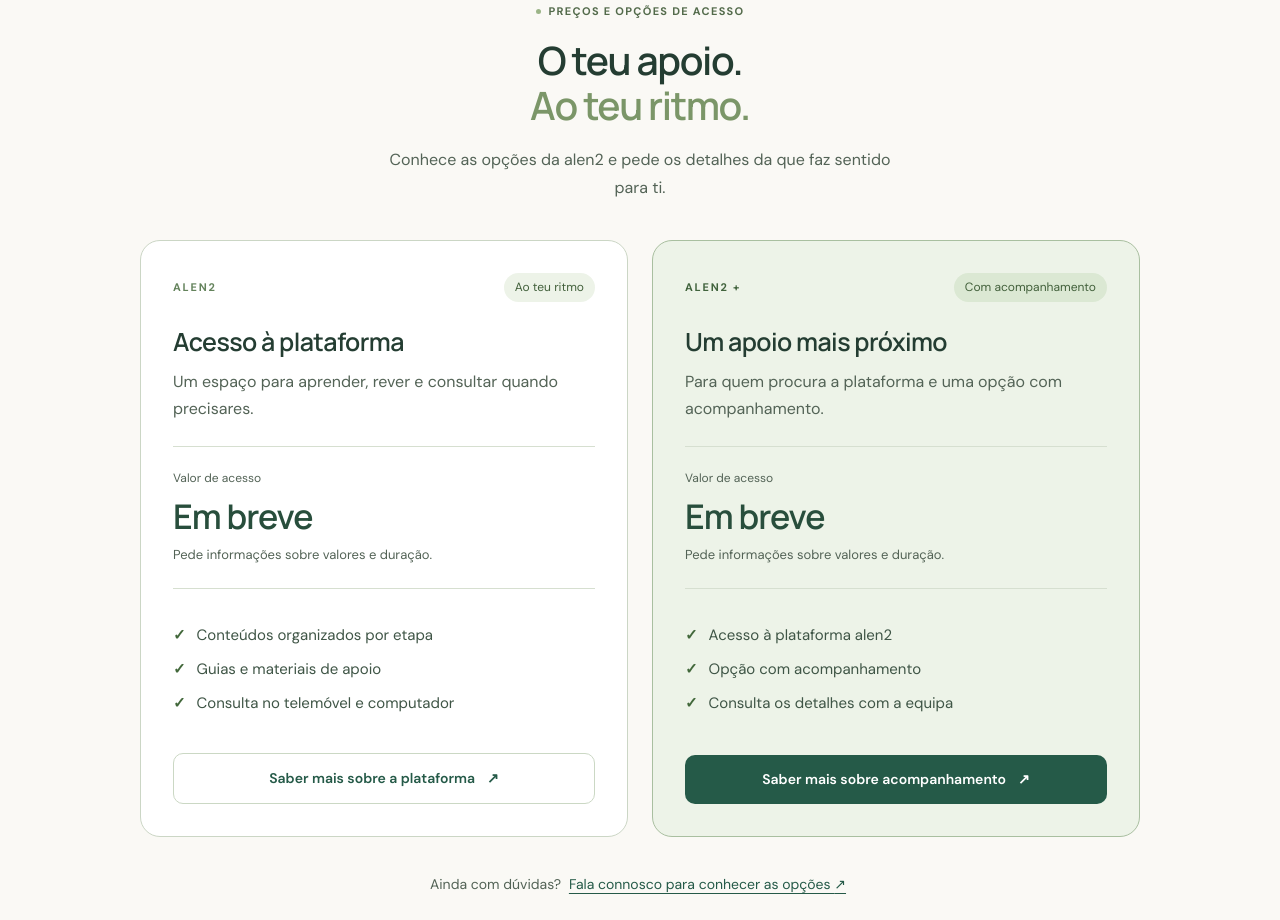
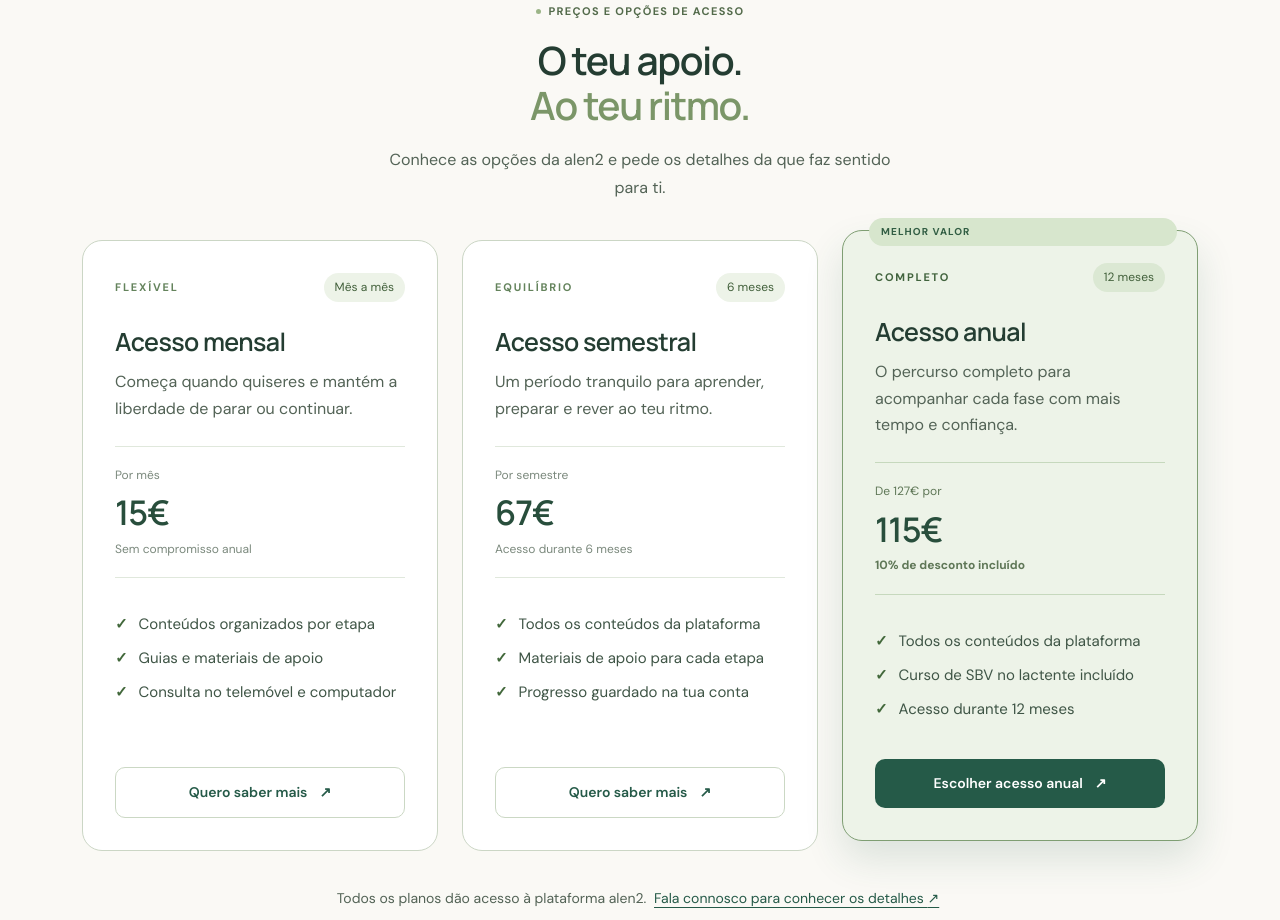
Before and after one commit to MiguelMendesDA/elo_site, a plain HTML site: page index.html in a window 1280 px wide. Shown: the part 1944-2864 px from the top of the page. Drawn offline with Linux system fonts and the light colour scheme.

Commit message:
Add platform pricing plans and annual SBV offer

```diff
--- a/index.html
+++ b/index.html
@@ -80,24 +80,33 @@
           <p class="section-lead">Conhece as opções da alen2 e pede os detalhes da que faz sentido para ti.</p>
         </div>
         <div class="pricing-grid">
-          <article class="price-card" aria-labelledby="plan-alen2">
-            <div class="plan-heading"><span class="price-label">ALEN2</span><span class="plan-type">Ao teu ritmo</span></div>
-            <h3 id="plan-alen2">Acesso à plataforma</h3>
-            <p class="plan-description">Um espaço para aprender, rever e consultar quando precisares.</p>
-            <div class="price-block"><span class="price-caption">Valor de acesso</span><!-- Colocar o preço final aqui. --><strong class="price-value">Em breve</strong><span class="price-detail">Pede informações sobre valores e duração.</span></div>
+          <article class="price-card" aria-labelledby="plan-monthly">
+            <div class="plan-heading"><span class="price-label">FLEXÍVEL</span><span class="plan-type">Mês a mês</span></div>
+            <h3 id="plan-monthly">Acesso mensal</h3>
+            <p class="plan-description">Começa quando quiseres e mantém a liberdade de parar ou continuar.</p>
+            <div class="price-block"><span class="price-caption">Por mês</span><strong class="price-value">15€</strong><span class="price-detail">Sem compromisso anual</span></div>
             <ul class="plan-features"><li>Conteúdos organizados por etapa</li><li>Guias e materiais de apoio</li><li>Consulta no telemóvel e computador</li></ul>
-            <button class="button button-outline js-interest" data-plan="Acesso à plataforma" type="button">Saber mais sobre a plataforma <span aria-hidden="true">↗</span></button>
+            <button class="button button-outline js-interest" data-plan="Acesso mensal — 15€ por mês" type="button">Quero saber mais <span aria-hidden="true">↗</span></button>
           </article>
-          <article class="price-card price-card-featured" aria-labelledby="plan-alen2-plus">
-            <div class="plan-heading"><span class="price-label">ALEN2 +</span><span class="plan-type">Com acompanhamento</span></div>
-            <h3 id="plan-alen2-plus">Um apoio mais próximo</h3>
-            <p class="plan-description">Para quem procura a plataforma e uma opção com acompanhamento.</p>
-            <div class="price-block"><span class="price-caption">Valor de acesso</span><!-- Colocar o preço final aqui. --><strong class="price-value">Em breve</strong><span class="price-detail">Pede informações sobre valores e duração.</span></div>
-            <ul class="plan-features"><li>Acesso à plataforma alen2</li><li>Opção com acompanhamento</li><li>Consulta os detalhes com a equipa</li></ul>
-            <button class="button button-primary js-interest" data-plan="Acesso com acompanhamento" type="button">Saber mais sobre acompanhamento <span aria-hidden="true">↗</span></button>
+          <article class="price-card" aria-labelledby="plan-semester">
+            <div class="plan-heading"><span class="price-label">EQUILÍBRIO</span><span class="plan-type">6 meses</span></div>
+            <h3 id="plan-semester">Acesso semestral</h3>
+            <p class="plan-description">Um período tranquilo para aprender, preparar e rever ao teu ritmo.</p>
+            <div class="price-block"><span class="price-caption">Por semestre</span><strong class="price-value">67€</strong><span class="price-detail">Acesso durante 6 meses</span></div>
+            <ul class="plan-features"><li>Todos os conteúdos da plataforma</li><li>Materiais de apoio para cada etapa</li><li>Progresso guardado na tua conta</li></ul>
+            <button class="button button-outline js-interest" data-plan="Acesso semestral — 67€" type="button">Quero saber mais <span aria-hidden="true">↗</span></button>
+          </article>
+          <article class="price-card price-card-featured price-card-annual" aria-labelledby="plan-annual">
+            <span class="price-badge">MELHOR VALOR</span>
+            <div class="plan-heading"><span class="price-label">COMPLETO</span><span class="plan-type">12 meses</span></div>
+            <h3 id="plan-annual">Acesso anual</h3>
+            <p class="plan-description">O percurso completo para acompanhar cada fase com mais tempo e confiança.</p>
+            <div class="price-block"><span class="price-caption">De 127€ por</span><strong class="price-value">115€</strong><span class="price-detail price-discount">10% de desconto incluído</span></div>
+            <ul class="plan-features"><li>Todos os conteúdos da plataforma</li><li>Curso de SBV no lactente incluído</li><li>Acesso durante 12 meses</li></ul>
+            <button class="button button-primary js-interest" data-plan="Acesso anual — 115€ com curso de SBV no lactente" type="button">Escolher acesso anual <span aria-hidden="true">↗</span></button>
           </article>
         </div>
-        <p class="pricing-note">Ainda com dúvidas? <button class="pricing-help js-interest" type="button">Fala connosco para conhecer as opções <span aria-hidden="true">↗</span></button></p>
+        <p class="pricing-note">Todos os planos dão acesso à plataforma alen2. <button class="pricing-help js-interest" type="button">Fala connosco para conhecer os detalhes <span aria-hidden="true">↗</span></button></p>
       </section>
 
       <section class="section-wrap faq-section" id="perguntas" aria-labelledby="faq-title">
--- a/refined.css
+++ b/refined.css
@@ -121,3 +121,17 @@ a:focus-visible, button:focus-visible, summary:focus-visible { outline: 3px soli
   .footer-inner { flex-direction: column; align-items: flex-start; gap: 12px; }
   .footer-inner p { order: initial; margin: 0; }
 }
+.pricing-grid { grid-template-columns: repeat(3, minmax(0, 1fr)); max-width: 1120px; }
+.price-card { min-height: 100%; }
+.price-card-annual { transform: translateY(-10px); border-color: #7f9e73; box-shadow: 0 18px 38px #255a4824; }
+.price-badge { position: absolute; top: -13px; left: 26px; padding: 6px 12px; border-radius: 30px; background: #d7e6cd; color: #315d43; font-size: 10px; font-weight: 800; letter-spacing: 1.1px; }
+.price-block { display: grid; gap: 7px; min-height: 112px; padding: 19px 0 18px; border-top: 1px solid #e0e8dc; border-bottom: 1px solid #e0e8dc; }
+.price-caption, .price-detail { color: #7b897d; font-size: 12px; }
+.price-value { margin: 0 !important; }
+.price-discount { color: #577649; font-weight: 700; }
+.price-card-featured .price-block { border-color: #c6d8bd; }
+.price-card-featured .price-caption, .price-card-featured .price-detail { color: #5f7757; }
+@media(max-width:800px) {
+  .pricing-grid { grid-template-columns: 1fr; }
+  .price-card-annual { transform: none; order: -1; }
+}
```
